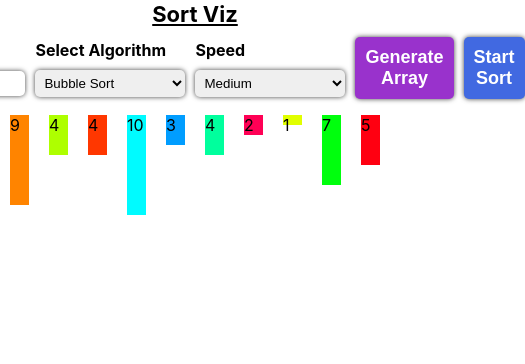
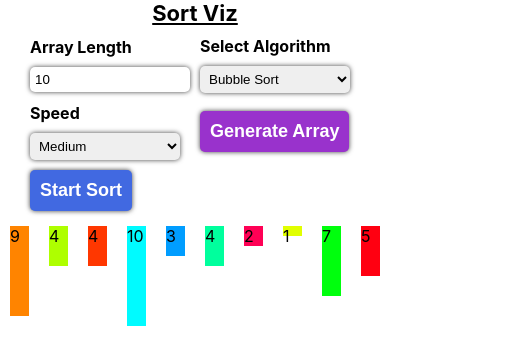
Before and after one commit to MeherajUlMahmmud/Sort-Viz, a React (Create React App) app: page / in a window 390 px wide. Shown: the top 364 px of the page, 525 px wide, since content can reach past the window. Built offline with nearby package versions, Linux system fonts and the light colour scheme.

Commit message:
updated topbar

```diff
--- a/src/components/body/body.scss
+++ b/src/components/body/body.scss
@@ -1,5 +1,5 @@
 .body {
-	height: calc(100vh - 115px);
+	height: calc(100vh - 120px);
 	display: flex;
 	flex-direction: column;
 	// background-color: cyan;
--- a/src/components/topbar/topbar.scss
+++ b/src/components/topbar/topbar.scss
@@ -1,6 +1,5 @@
 .topbar {
 	// background-color: royalblue;
-	height: 100px;
 	display: flex;
 	flex-direction: column;
 	justify-content: center;
@@ -16,8 +15,12 @@
 
 	.options {
 		display: grid;
-		grid-template-columns: repeat(5, 1fr);
+		grid-template-columns: repeat(5, minmax(0, 1fr));
 		grid-gap: 10px;
+
+		@media screen and (max-width: 600px) {
+			grid-template-columns: repeat(2, minmax(0, 1fr));
+		}
 
 		.option {
 			display: flex;
```
Also changed, not shown: 1 other file (tests, documents, lock files or other folders).
